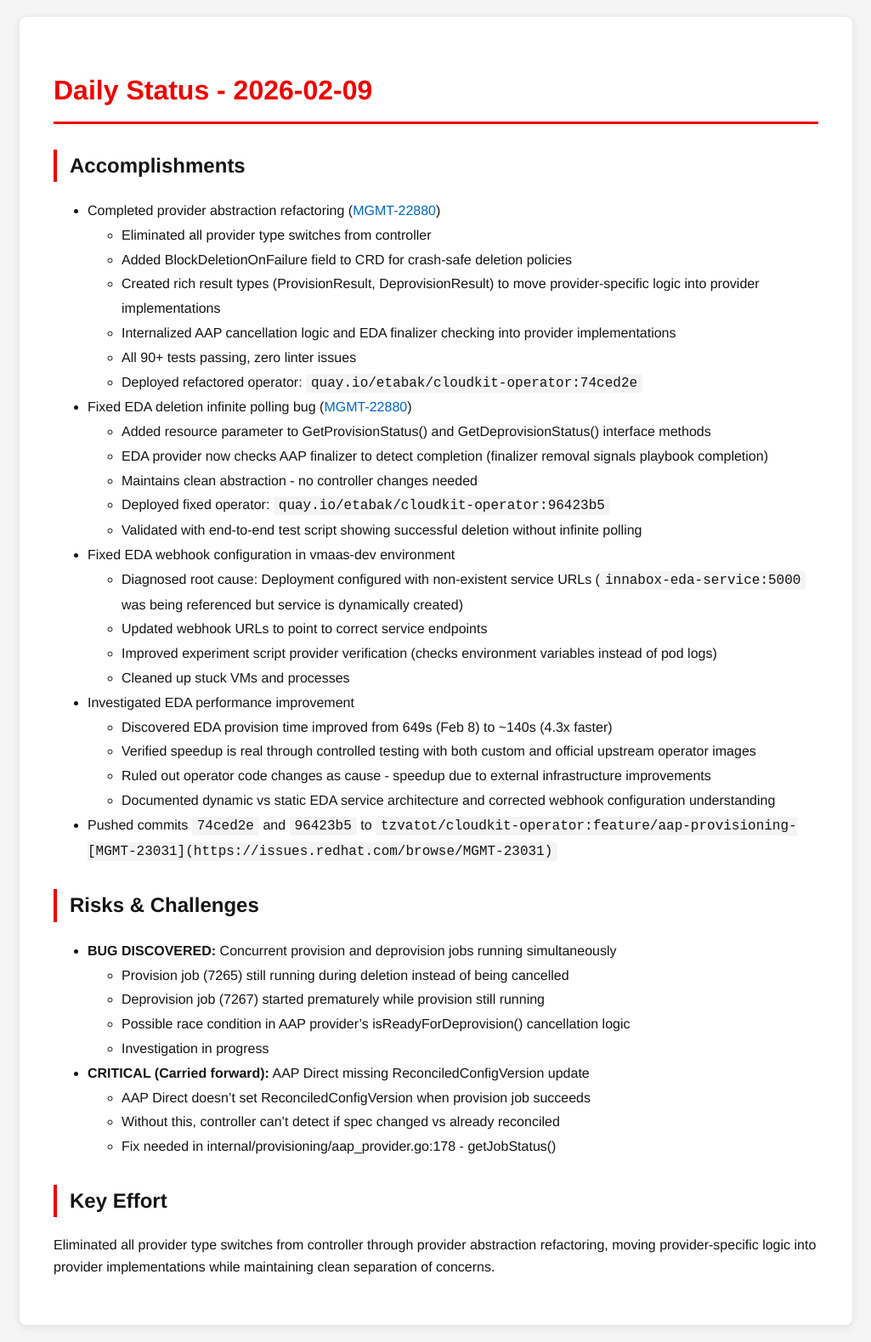
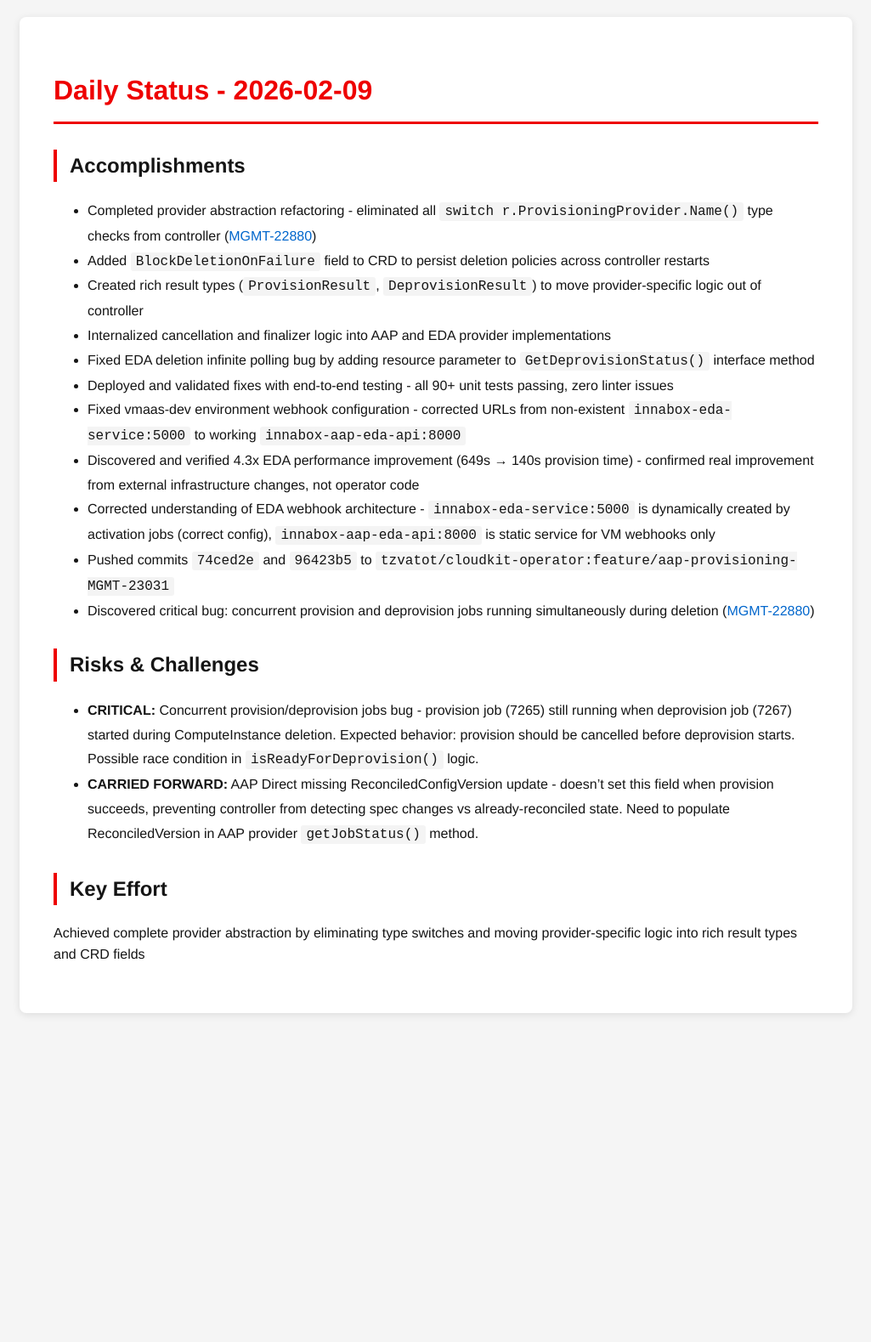
Before and after one commit to tzvatot/daily-status, a Jekyll site: the page built from 2026-02-09.md, in a window 1280 px wide. Shown: the whole page at 85% size, without its empty margins (127-1152 px from the left). Built offline with Jekyll 4.4.1, drawn with Linux system fonts in a browser that asks for light colours; after the commit the page ends 1212 px from its top, so only the background shows below that.

Commit message:
Daily status update - 2026-02-09

```diff
--- a/2026-02-09.md
+++ b/2026-02-09.md
@@ -7,41 +7,21 @@ date: 2026-02-09
 # Daily Status - 2026-02-09
 
 ## Accomplishments
-- Completed provider abstraction refactoring ([MGMT-22880](https://issues.redhat.com/browse/MGMT-22880))
-  - Eliminated all provider type switches from controller
-  - Added BlockDeletionOnFailure field to CRD for crash-safe deletion policies
-  - Created rich result types (ProvisionResult, DeprovisionResult) to move provider-specific logic into provider implementations
-  - Internalized AAP cancellation logic and EDA finalizer checking into provider implementations
-  - All 90+ tests passing, zero linter issues
-  - Deployed refactored operator: `quay.io/etabak/cloudkit-operator:74ced2e`
-- Fixed EDA deletion infinite polling bug ([MGMT-22880](https://issues.redhat.com/browse/MGMT-22880))
-  - Added resource parameter to GetProvisionStatus() and GetDeprovisionStatus() interface methods
-  - EDA provider now checks AAP finalizer to detect completion (finalizer removal signals playbook completion)
-  - Maintains clean abstraction - no controller changes needed
-  - Deployed fixed operator: `quay.io/etabak/cloudkit-operator:96423b5`
-  - Validated with end-to-end test script showing successful deletion without infinite polling
-- Fixed EDA webhook configuration in vmaas-dev environment
-  - Diagnosed root cause: Deployment configured with non-existent service URLs (`innabox-eda-service:5000` was being referenced but service is dynamically created)
-  - Updated webhook URLs to point to correct service endpoints
-  - Improved experiment script provider verification (checks environment variables instead of pod logs)
-  - Cleaned up stuck VMs and processes
-- Investigated EDA performance improvement
-  - Discovered EDA provision time improved from 649s (Feb 8) to ~140s (4.3x faster)
-  - Verified speedup is real through controlled testing with both custom and official upstream operator images
-  - Ruled out operator code changes as cause - speedup due to external infrastructure improvements
-  - Documented dynamic vs static EDA service architecture and corrected webhook configuration understanding
-- Pushed commits `74ced2e` and `96423b5` to `tzvatot/cloudkit-operator:feature/aap-provisioning-[MGMT-23031](https://issues.redhat.com/browse/MGMT-23031)`
+- Completed provider abstraction refactoring - eliminated all `switch r.ProvisioningProvider.Name()` type checks from controller ([MGMT-22880](https://issues.redhat.com/browse/MGMT-22880))
+- Added `BlockDeletionOnFailure` field to CRD to persist deletion policies across controller restarts
+- Created rich result types (`ProvisionResult`, `DeprovisionResult`) to move provider-specific logic out of controller
+- Internalized cancellation and finalizer logic into AAP and EDA provider implementations
+- Fixed EDA deletion infinite polling bug by adding resource parameter to `GetDeprovisionStatus()` interface method
+- Deployed and validated fixes with end-to-end testing - all 90+ unit tests passing, zero linter issues
+- Fixed vmaas-dev environment webhook configuration - corrected URLs from non-existent `innabox-eda-service:5000` to working `innabox-aap-eda-api:8000`
+- Discovered and verified 4.3x EDA performance improvement (649s → 140s provision time) - confirmed real improvement from external infrastructure changes, not operator code
+- Corrected understanding of EDA webhook architecture - `innabox-eda-service:5000` is dynamically created by activation jobs (correct config), `innabox-aap-eda-api:8000` is static service for VM webhooks only
+- Pushed commits `74ced2e` and `96423b5` to `tzvatot/cloudkit-operator:feature/aap-provisioning-MGMT-23031`
+- Discovered critical bug: concurrent provision and deprovision jobs running simultaneously during deletion ([MGMT-22880](https://issues.redhat.com/browse/MGMT-22880))
 
 ## Risks & Challenges
-- **BUG DISCOVERED:** Concurrent provision and deprovision jobs running simultaneously
-  - Provision job (7265) still running during deletion instead of being cancelled
-  - Deprovision job (7267) started prematurely while provision still running
-  - Possible race condition in AAP provider's isReadyForDeprovision() cancellation logic
-  - Investigation in progress
-- **CRITICAL (Carried forward):** AAP Direct missing ReconciledConfigVersion update
-  - AAP Direct doesn't set ReconciledConfigVersion when provision job succeeds
-  - Without this, controller can't detect if spec changed vs already reconciled
-  - Fix needed in internal/provisioning/aap_provider.go:178 - getJobStatus()
+- **CRITICAL:** Concurrent provision/deprovision jobs bug - provision job (7265) still running when deprovision job (7267) started during ComputeInstance deletion. Expected behavior: provision should be cancelled before deprovision starts. Possible race condition in `isReadyForDeprovision()` logic.
+- **CARRIED FORWARD:** AAP Direct missing ReconciledConfigVersion update - doesn't set this field when provision succeeds, preventing controller from detecting spec changes vs already-reconciled state. Need to populate ReconciledVersion in AAP provider `getJobStatus()` method.
 
 ## Key Effort
-Eliminated all provider type switches from controller through provider abstraction refactoring, moving provider-specific logic into provider implementations while maintaining clean separation of concerns.
+Achieved complete provider abstraction by eliminating type switches and moving provider-specific logic into rich result types and CRD fields
```
